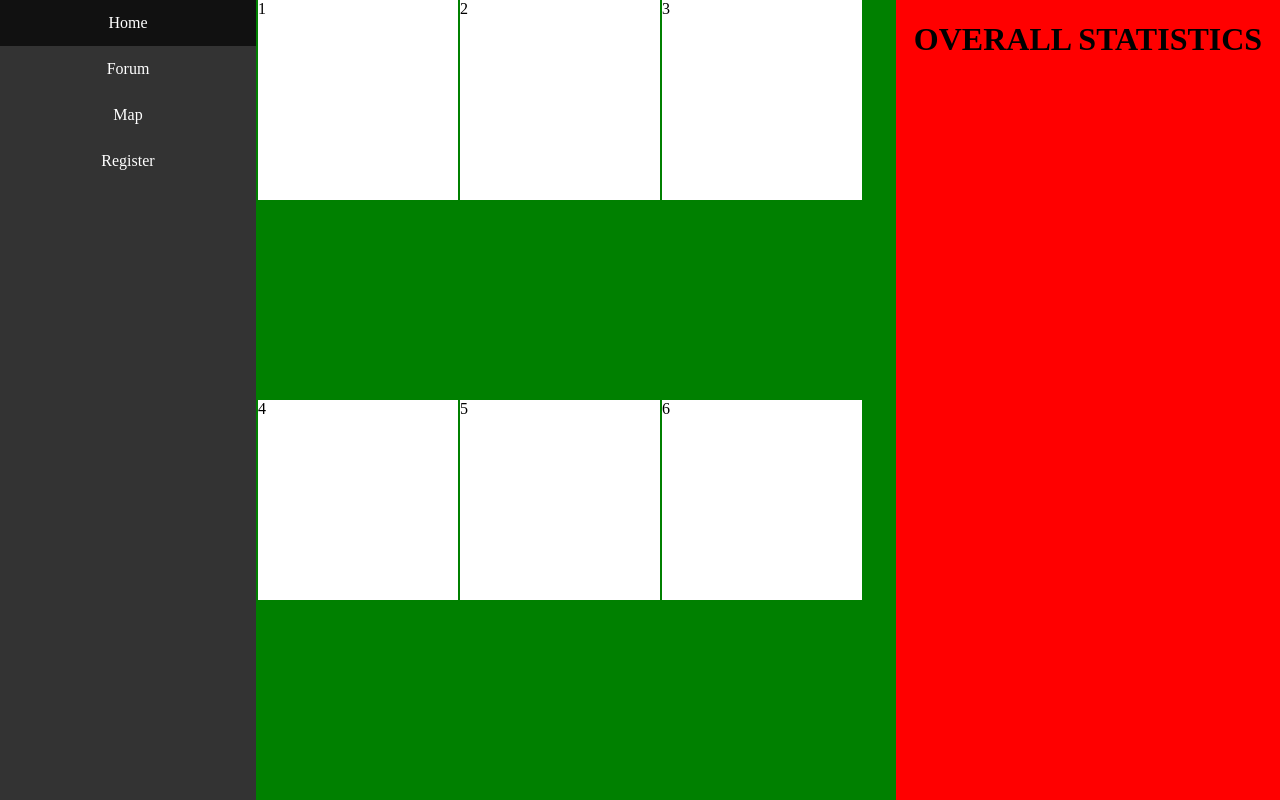
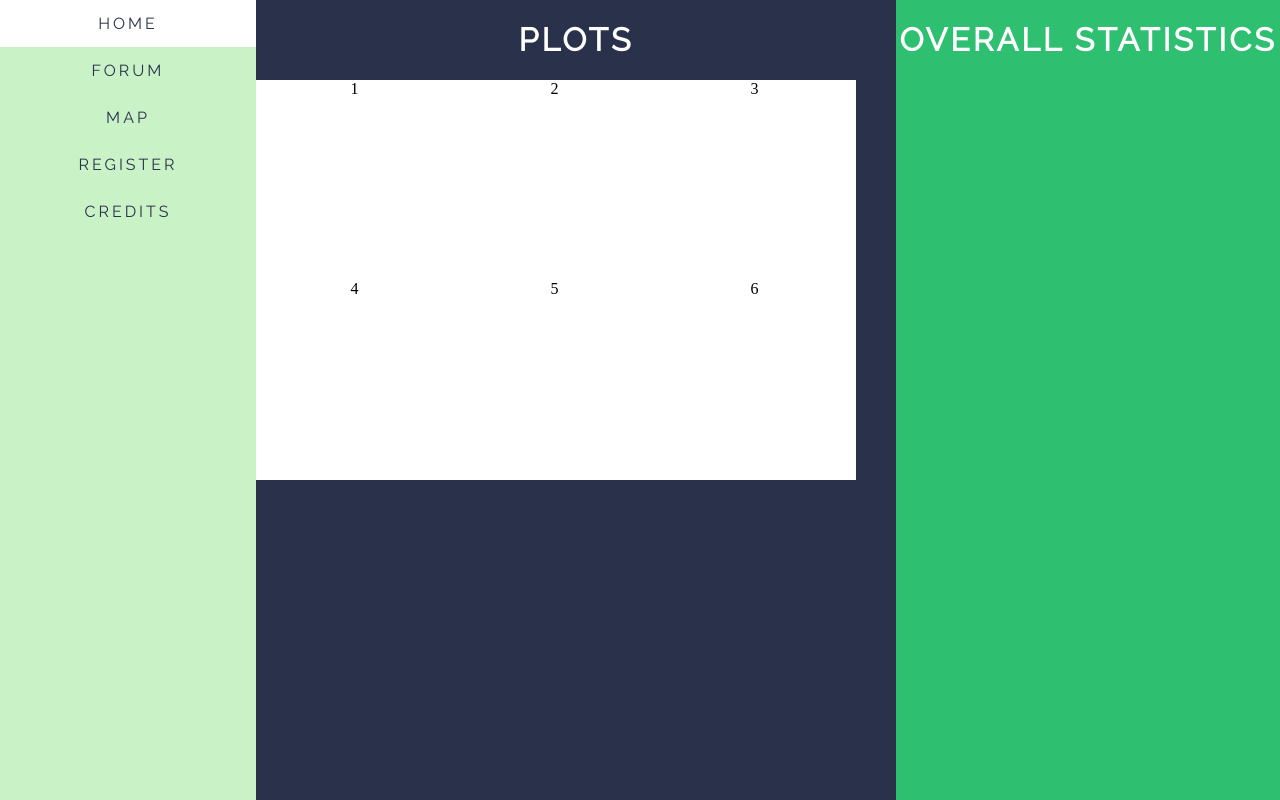
Before and after one commit to zakattack9/HACC4Edu, a plain HTML site: page index.html in a window 1280 px wide. Drawn offline with nearby package versions, Linux system fonts and the light colour scheme.

Commit message:
did styles for main page

```diff
--- a/index.html
+++ b/index.html
@@ -14,19 +14,23 @@
 
 <div id="container">
     <ul>
-        <li><a class="active" href="#home">Home</a></li>
-        <li><a href="html/forum.html">Forum</a></li>
-        <li><a href="html/map.html">Map</a></li>
-        <li><a href="html/register.html">Register</a></li>
+        <li><a class="active" href="#home">HOME</a></li>
+        <li><a href="html/forum.html">FORUM</a></li>
+        <li><a href="html/map.html">MAP</a></li>
+        <li><a href="html/register.html">REGISTER</a></li>
+        <li><a href="html/credits.html">CREDITS</a></li>
     </ul>
 
     <div id="midContainer">
+      <h1>PLOTS</h1>
+      <div id="plotContainer">
       <div class="plot">1</div>
       <div class="plot">2</div>
       <div class="plot">3</div>
       <div class="plot">4</div>
       <div class="plot">5</div>
       <div class="plot">6</div>
+    </div>
       <div id="plotPopUp">
         <a class="boxClose menuClose"></a>
       </div>
--- a/styles/styles.css
+++ b/styles/styles.css
@@ -12,6 +12,10 @@ body, html {
   margin: 0;
   padding: 0;
   height: 100%;
+}
+
+h1 {
+  font-family: 'Raleway';
 }
 
 #container {
@@ -32,59 +36,69 @@ ul {
     margin: 0;
     padding: 0;
     overflow: hidden;
-    background-color: #333;
+    background-color: #C9F2C7;
     float: left;
 }
 
 li a {
     display: block;
-    color: white;
+    color: #2A324B;
     text-align: center;
     padding: 14px 16px;
     text-decoration: none;
+    font-family: 'Raleway';
+    letter-spacing: 3px;
 }
 
 li a:hover {
-    background-color: #111;
+    background-color: white;
 }
 
 #rightBar {
   height: 100%;
   float: left;
-  background-color: red;
+  background-color: #2FBF71;
   width: 30%;
 }
 
-#rightBar h1 {
+#rightBar h1, #midContainer {
   text-align: center;
+  color: white;
+  letter-spacing: 3px;
 }
 
 #midContainer {
   float: left;
   width: 50%;
   height: 100%;
-  background-color: green;
+  background-color: #2A324B;
+}
+
+#plotContainer {
   display: flex;
   flex-direction: row;
   flex-wrap: wrap;
+  margin-top: 100px;
+  color: black;
+  margin: auto;
 }
 
 .plot {
   width: 200px;
   height: 200px;
   background-color: white;
-  margin-left: 2px;
 }
 
 #plotPopUp {
-  width: 300px;
-  height: 300px;
+  width: 35%;
+  height: 45%;
   position: fixed; /*it can be fixed too*/
   left:0; right:0;
   top:0; bottom:0;
   margin: auto;
   display: none;
   background-color: yellow;
+  justify-content: center;
 }
 
 a.boxClose{
```
